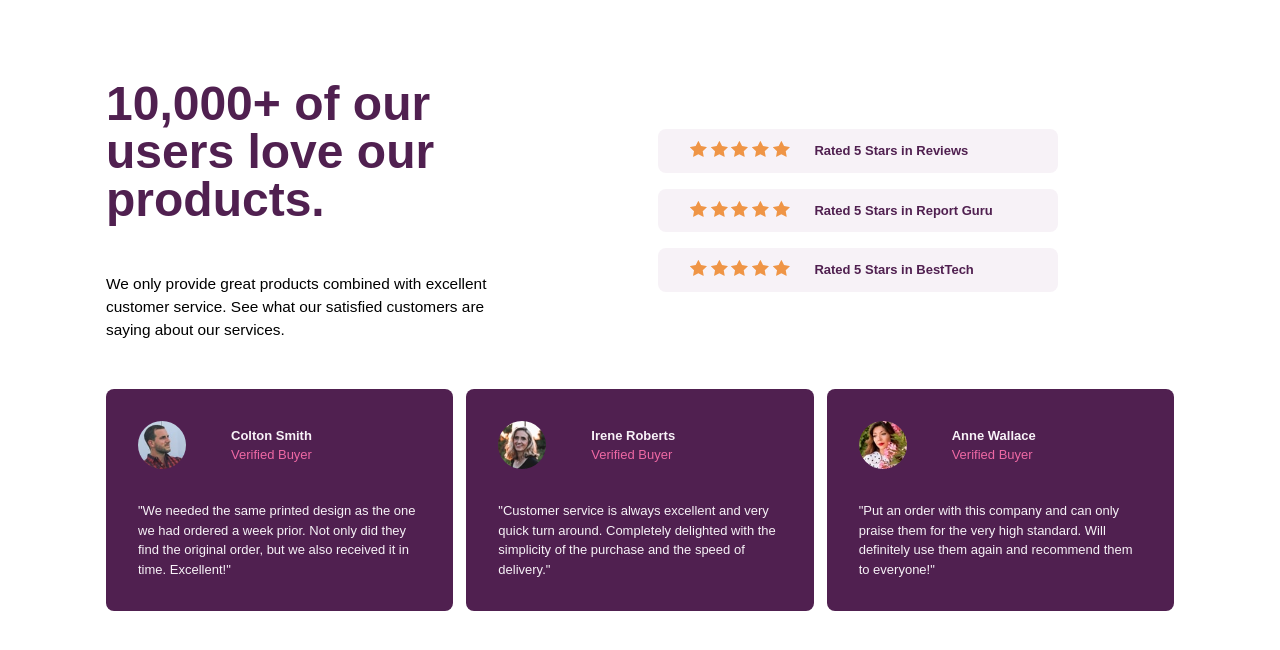
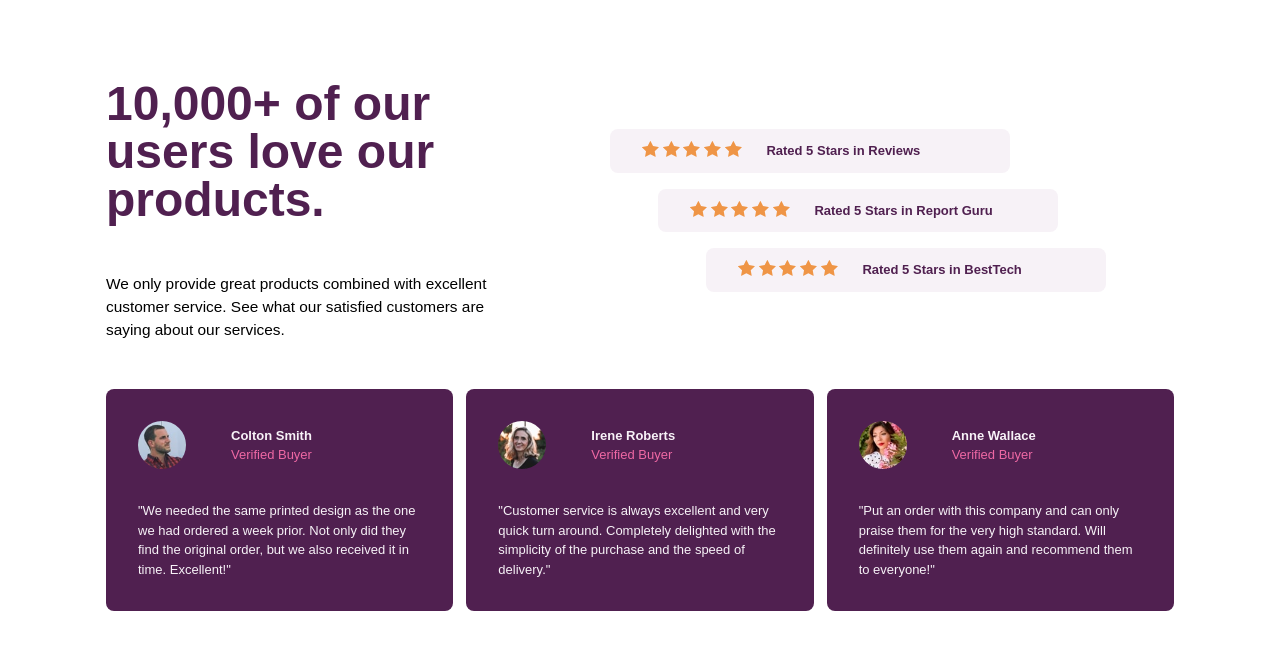
Before and after one commit to Annie-Huang/social-proof-section, a website: page index.html in a window 1280 px wide. Drawn offline with Linux system fonts and the light colour scheme.

Commit message:
Place each .ratings child into the correct position

```diff
--- a/scss/components/_ratings.scss
+++ b/scss/components/_ratings.scss
@@ -35,6 +35,14 @@
       &::before {
         margin: 0 1.5rem 0 0; // The 1.5rem is really for desktop version for the right spacing of the stars
       }
+      &:first-of-type {
+        //margin-left: 0;
+        transform: translateX(-3rem);
+      }
+      &:last-of-type {
+        //margin-right: 0;
+        transform: translateX(3rem);
+      }
     }
   }
 }
```
Also changed, not shown: scss/main.css, 1 other file.
